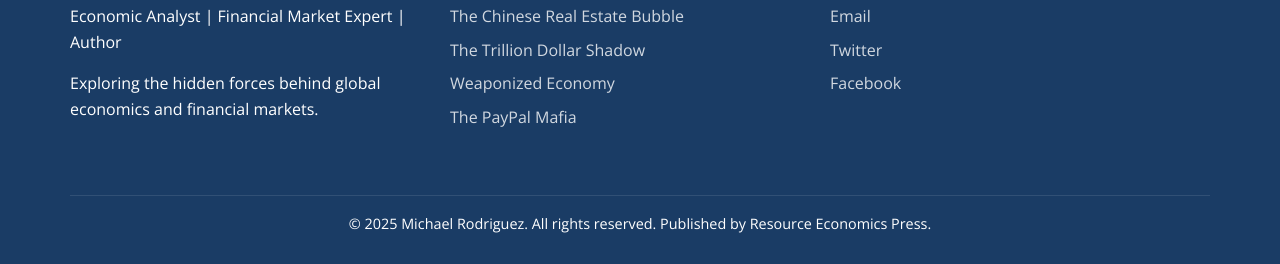
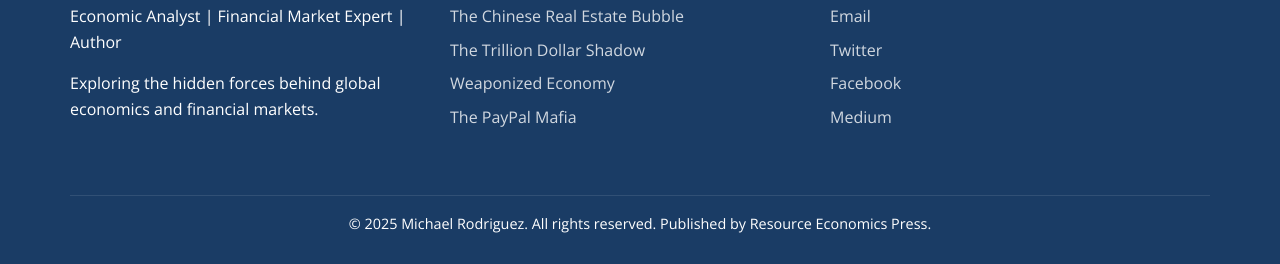
Before and after one commit to Zews123/michael-rodriguez-books, a Jekyll site: the page built from index.md, in a window 1280 px wide and 900 px high, scrolled down 4245 px. Shown: the part 633-897 px from the top of the window. Built offline with Jekyll 4.4.1, drawn with Linux system fonts in a browser that asks for light colours.

Commit message:
Update default.html

```diff
--- a/_layouts/default.html
+++ b/_layouts/default.html
@@ -355,6 +355,7 @@
               <li><a href="mailto:marlonturner135@gmail.com">Email</a></li>
               <li><a href="https://x.com/Youvideo1">Twitter</a></li>
               <li><a href="https://www.facebook.com/MichaelRodriguezAuthor/">Facebook</a></li>
+              <li><a href="https://medium.com/@MichaelRodriguez_Books" target="_blank" rel="noopener noreferrer">Medium</a></li>
             </ul>
           </div>
         </div>
```
